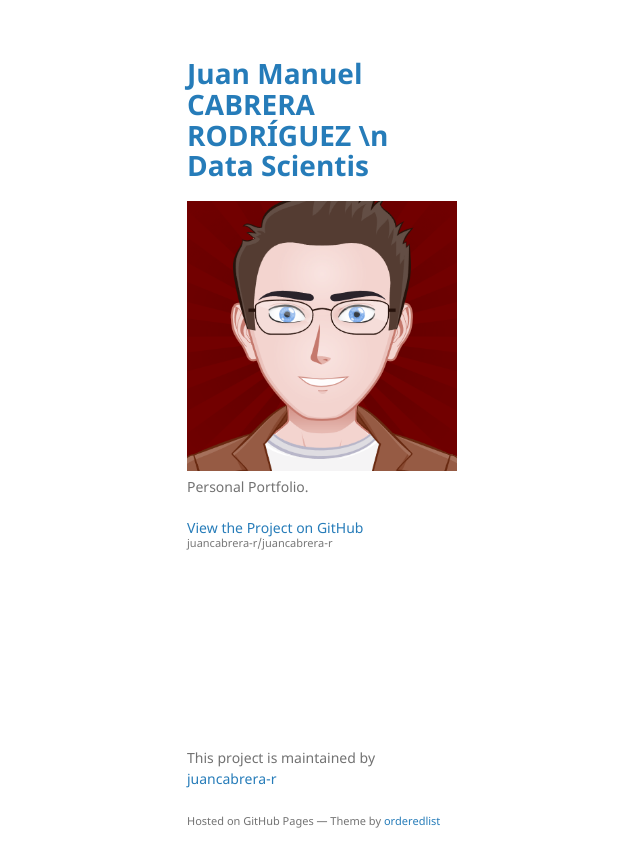
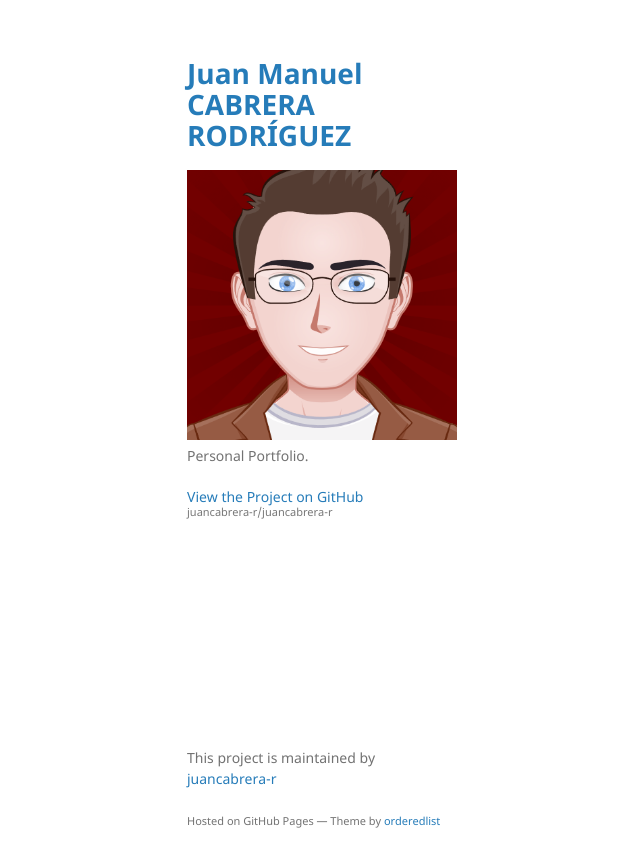
Before and after one commit to juancabrera-r/juancabrera-r, a Jekyll site: the page built from index.md, in a window 1280 px wide. Shown: the top 867 px of the page, without its empty margins (23-663 px from the left). Built offline with Jekyll 4.4.1, drawn with Linux system fonts in a browser that asks for light colours.

Commit message:
modifing title

```diff
--- a/_config.yml
+++ b/_config.yml
@@ -1,5 +1,4 @@
-title: Juan Manuel CABRERA RODRÍGUEZ \n Data Scientis
-title2: Data Scientist
+title: Juan Manuel CABRERA RODRÍGUEZ
 logo: /assets/img/22642850.png
 description: Personal Portfolio.
 show_downloads: false
```
